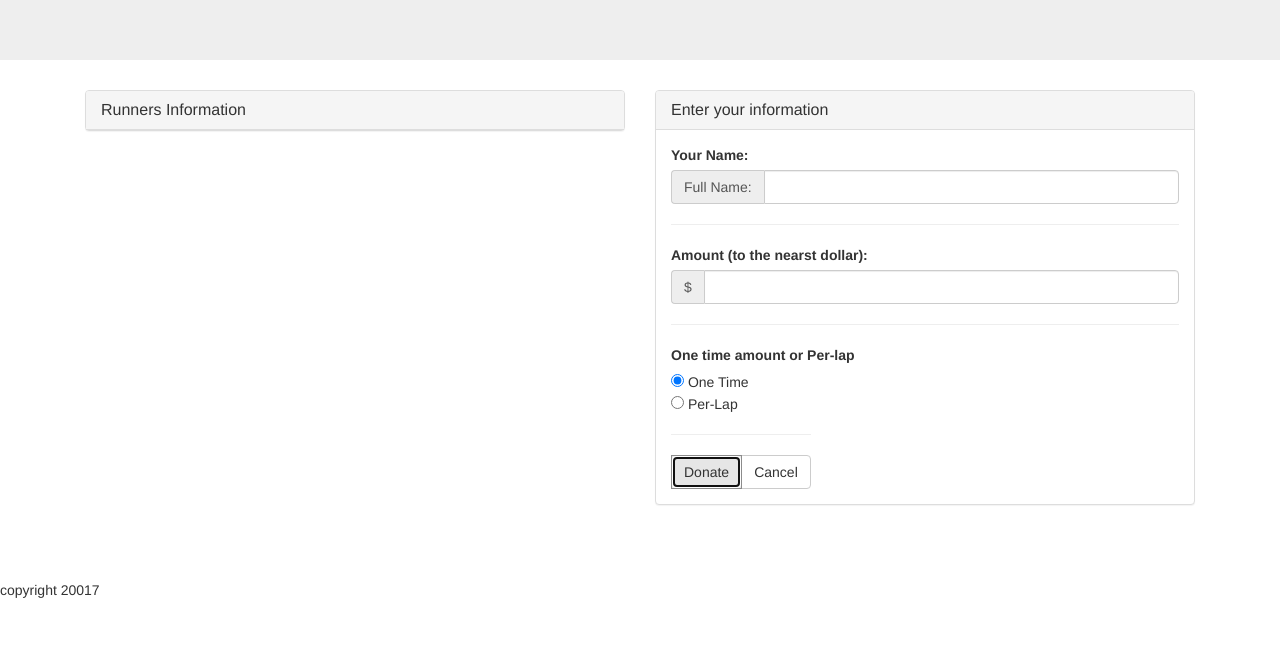
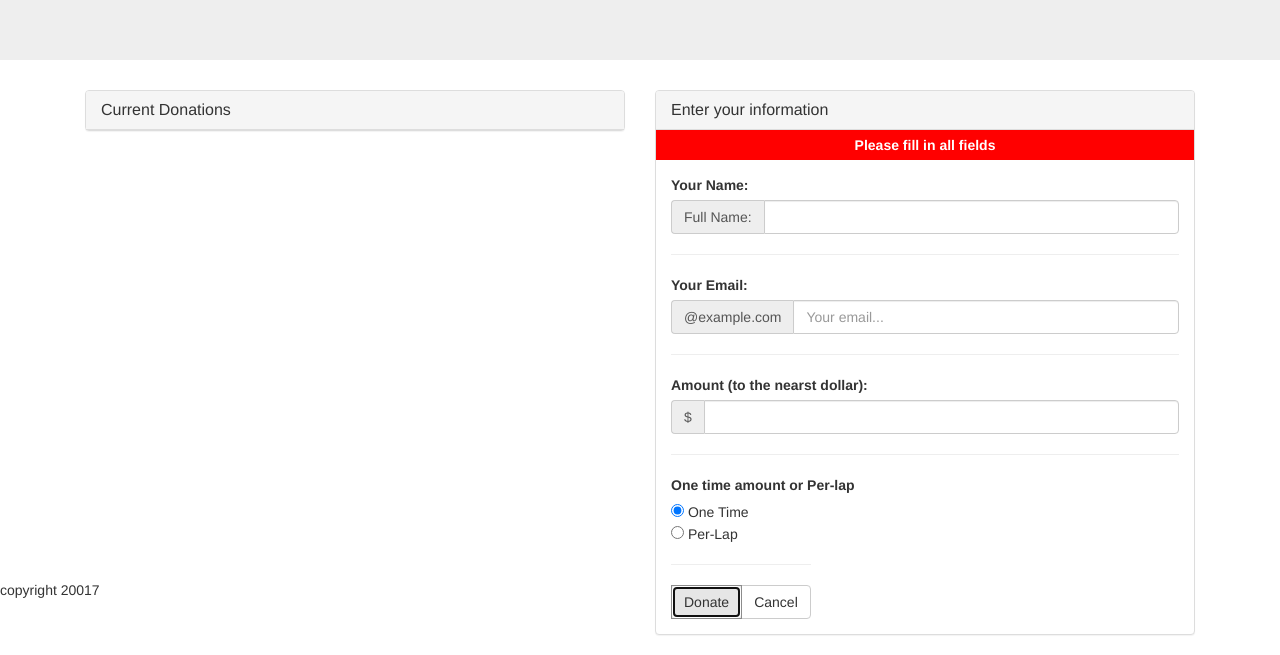
Before and after one commit to anessao/walk-a-thon, a plain HTML site: page index.html in a window 1280 px wide. Both pictures are taken after a click on the button "Donate". Shown: the part 180-835 px from the top of the page. Before the commit the page ends 800 px from the top, so only its background shows below. Drawn offline with nearby package versions, Linux system fonts and the light colour scheme.

Commit message:
fixed clearing issue

```diff
--- a/donorInfo.js
+++ b/donorInfo.js
@@ -17,24 +17,24 @@ var DonorInfo = (function(){
 			}
 			ticketString += `</tbody>`
 			ticketTable.innerHTML = ticketString;
-			console.log(ticketString);
 
 			return donors;
 		},
 		addDonor: function(){
-				donors.push({name: "", pledge:"", amountType:""});
+				donors.push({name: "", pledge:"", amountType:"", email:""});
 		},
 		setDonor: function(info){
 			var donorsIndex = donors.length - 1;
 			for (var x = 0; x < info.length; x++) {
 				if (info[x].id === "name" && info[x].value !== '') {
 					donors[donorsIndex].name = info[x].value;
+				} if (info[x].id === "email" && info[x].value !== '') {
+					donors[donorsIndex].email = info[x].value;
 				} if(info[x].id === "amount" && info[x].value !== ''){
 					donors[donorsIndex].pledge = info[x].value;
 				} if(info[x].checked === true){
 					donors[donorsIndex].amountType = info[x].value;
-				} else if(info[x].value === ''){
-					warning.innerHTML = `<div class="warning">Please fill in all fields</div>`
+					console.log(info);
 				}
 			}
 		}
--- a/index.html
+++ b/index.html
@@ -21,22 +21,11 @@
 		<div class="col-md-6">
 			<div class="panel panel-default">
 			  	<div class="panel-heading">
-			    	<h3 class="panel-title">Runners Information</h3>
+			    	<h3 class="panel-title">Current Donations</h3>
 			  	</div>
 			  	<table class="table" id="ticketTable">
 		   			<tbody>
-		   			<!-- 	<tr>
-		   					<th>Name:</th>
-		   					<td id="ticketName">....</td>
-		   				</tr>
-		   				<tr>
-		   					<th>Amount:</th>
-		   					<td id="ticketAmount">....</td>
-		   				</tr>
-		   				<tr>
-		   					<th>Amount Type:</th>
-		   					<td id="ticketAmountType">....</td>
-		   				</tr> -->
+
 		   			</tbody>
 		  		</table>
 			</div>
@@ -56,6 +45,12 @@
 						<div class="input-group">
 	  						<span class="input-group-addon" id="basic-addon3">Full Name:</span>
 	  						<input type="text" class="form-control" id="name" aria-describedby="basic-addon3">
+						</div>
+						<hr>
+						<label for="email">Your Email:</label>
+						<div class="input-group">
+	  						<span class="input-group-addon" id="basic-addon2">@example.com</span>
+	  						<input type="email" class="form-control" id="email" name="email" placeholder="Your email..." aria-describedby="basic-addon2">
 						</div>
 						<hr>
 				    	<label for="amount">Amount (to the nearst dollar):</label>
--- a/main.js
+++ b/main.js
@@ -1,23 +1,27 @@
 var donateButton = document.getElementById("donate");
 var cancelButton = document.getElementById("cancel");
+
+function clear (){
+	var info = document.getElementsByTagName("input");
+	for (var y = 0; y < 3; y++) {
+		info[y].value = '';
+	}
+
+}
 
 function donate(){
 	var info = document.getElementsByTagName("input");
 	var warning = document.getElementById("warning");
 	warning.innerHTML = "";
-	if (info[0].value !== '' && info[1].value !== ''){
+	if (info[0].value !== '' && info[1].value !== '' && info[2].value !== ''){
 		DonorInfo.addDonor();
 		DonorInfo.setDonor(info);
 		DonorInfo.getDonor();
 		donateButton.blur();
-	}
-}
-function clear (){
-	var info = document.getElementsByTagName("input");
-	for (var y = 0; y < info.length; y++) {
-		info[y].value = '';
-	}
-
+	} else {
+		warning.innerHTML = `<div class="warning">Please fill in all fields</div>`
+	};
+	clear();
 }
 
 donateButton.addEventListener("click", donate);
```
